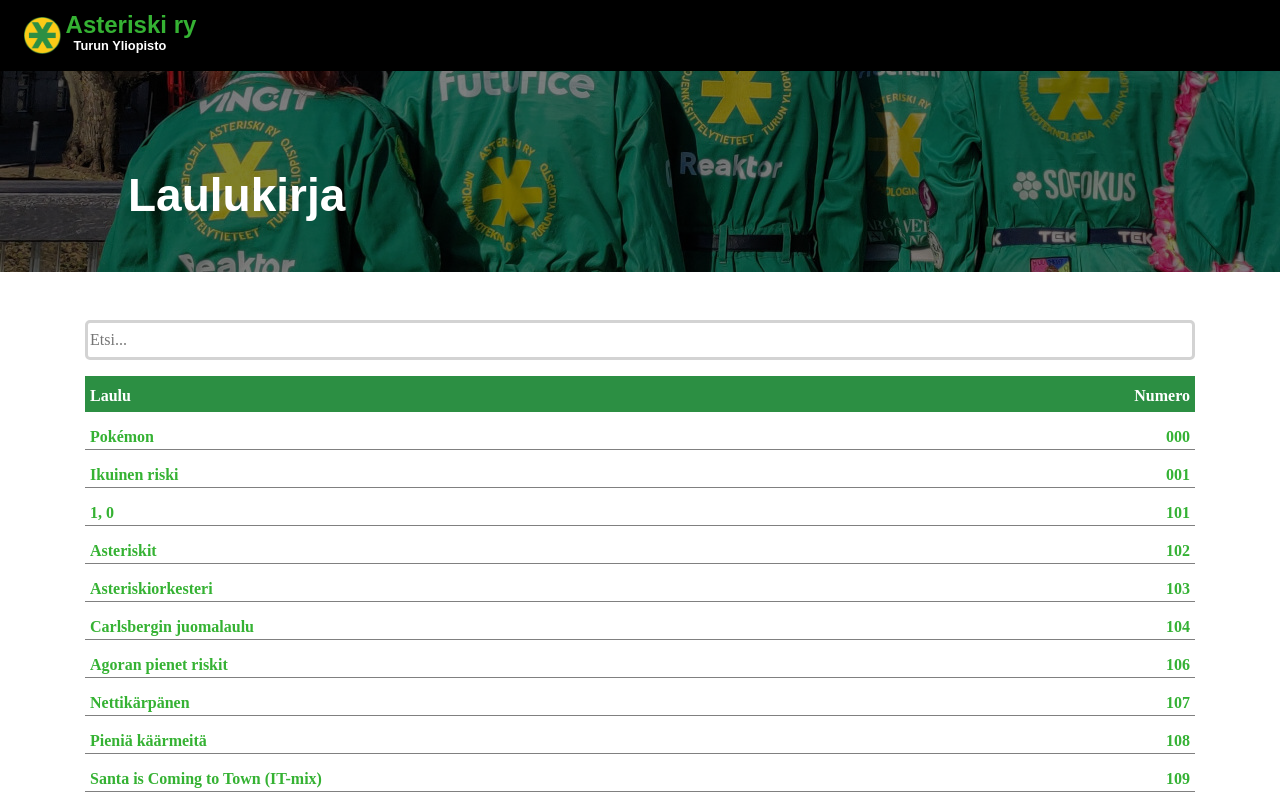
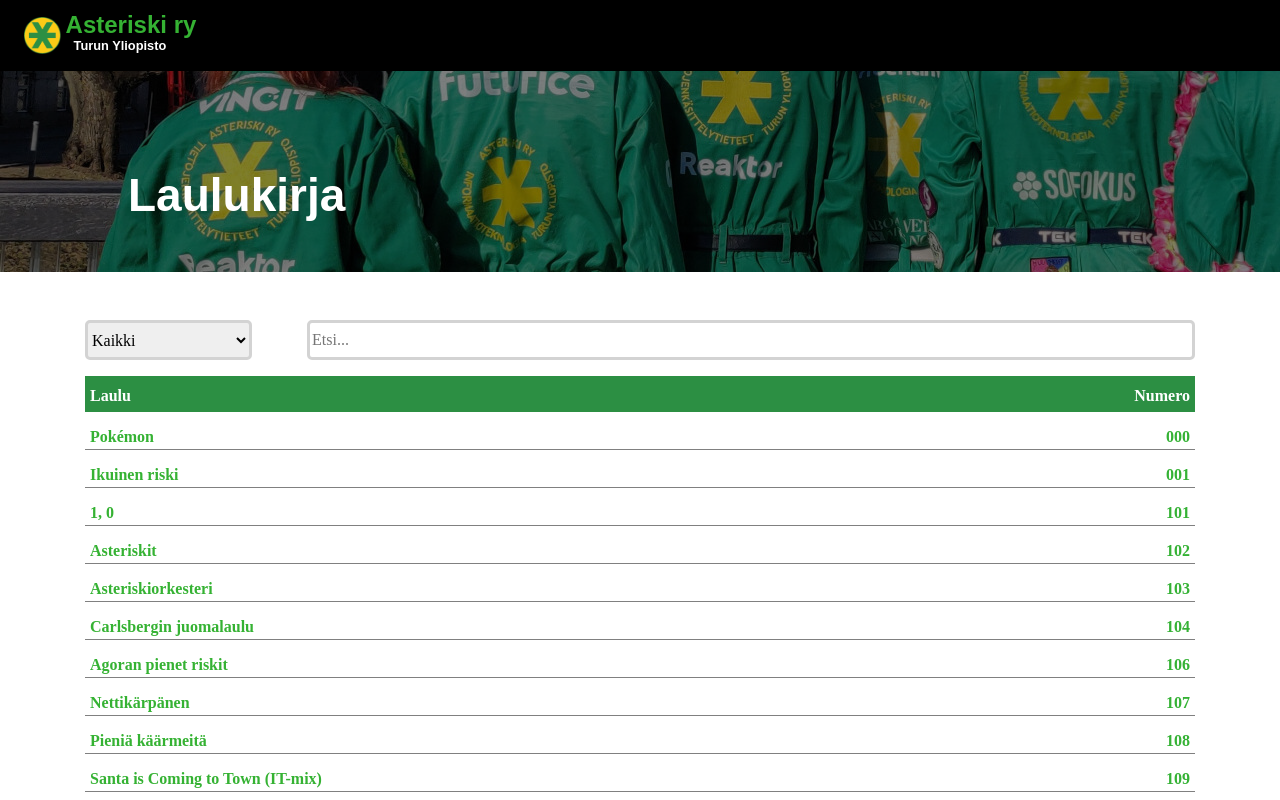
Before and after one commit to asteriskiry/e-laulukirja-frontend, a React (Create React App) app: page / in a window 1280 px wide. Shown: the top 800 px of the page. Built offline with nearby package versions, Linux system fonts and the light colour scheme.

Commit message:
Added song filtering by category

```diff
--- /dev/null
+++ b/public/kategoriat.json
@@ -0,0 +1,32 @@
+[{
+   "number": "1",
+   "category": "Riski"
+},
+{
+  "number": "2",
+  "category": "Juhlavat"
+},
+{
+  "number": "3",
+  "category": "Poksahtavat"
+},
+{
+  "number": "4",
+  "category": "Jouluisat"
+},
+{
+  "number": "5",
+  "category": "Sitsi"
+},
+{
+  "number": "6",
+  "category": "Vaaleanpunaiset"
+},
+{
+  "number": "7",
+  "category": "Humalaiset"
+},
+{
+  "number": "8",
+  "category": "Härskiintyneet ja häröt"
+}]
--- a/src/app.css
+++ b/src/app.css
@@ -135,11 +135,10 @@
 #song {
     margin-left: auto;
     margin-right: auto;
-
 }
 
 #search {
-    width: 100%;
+    width: 80%;
     border: 0.2em solid lightgray;
     border-radius: 5px;
     height: 2.5em;
@@ -188,5 +187,18 @@
     font-family: 'Poppins',sans-serif;
 }
 
+#filter-input {
+    width: 15%;
+    border: 0.2em solid lightgray;
+    border-radius: 5px;
+    height: 2.5em;
+}
+
+#filter-search-row {
+    display: flex;
+    flex-direction: row;
+    justify-content: space-between;
+}
+
 @import url('https://fonts.googleapis.com/css?family=Montserrat&display=swap');
 @import url('https://fonts.googleapis.com/css?family=Poppins&display=swap');
--- a/src/components/songlist/SonglistComponent.js
+++ b/src/components/songlist/SonglistComponent.js
@@ -8,16 +8,23 @@ class SonglistComponent extends Component {
     super(props);
     this.state = {
       songs: [],
+      categories: [],
       search: "",
-      sortBy: false
+      sortBy: false,
+      filter: "Kaikki"
     };
     this.handleChange = this.handleChange.bind(this)
+    this.handleFilter = this.handleFilter.bind(this)
   }
 
 //Hakukentän muutoksenkäsittely
   handleChange(event){
     this.setState({search: event.target.value})
 }
+
+  handleFilter(event){
+    this.setState({filter: event.target.value})
+  }
 
 songById(id){
   const song = this.state.songs.find(song => song.number === id)
@@ -33,10 +40,19 @@ sortSongs(songs){
   return sortedSongs
 }
 
+  filterSongs(){
+    let filtered = this.state.songs.filter(song => song.title.toLowerCase().includes(this.state.search.toLowerCase()) ||
+                                                   this.state.search.toLowerCase() === song.number.substring(0, this.state.search.length).toLowerCase())
+    if (this.state.filter !== "Kaikki"){
+      let categoryNumber = this.state.categories.find(category => category.category === this.state.filter).number
+      filtered = filtered.filter(song => song.number.substring(0,1) === categoryNumber)
+    }
+    return filtered
+  }
+
   render() {
     //Rajataan laululista haun perusteella
-    var filtered = this.state.songs.filter(song => song.title.toLowerCase().includes(this.state.search.toLowerCase())
-    || this.state.search.toLowerCase() === song.number.substring(0, this.state.search.length).toLowerCase())
+    var filtered = this.filterSongs()
     let songs = this.sortSongs(filtered)
 
     return (
@@ -44,7 +60,14 @@ sortSongs(songs){
           <div>
             <div id="songlist">
               <div id="songlist-container">
-                <div><div colSpan="2"><input id="search" placeholder="Etsi..." onChange={this.handleChange}></input></div></div>
+                <div id="filter-search-row">
+                  <select id="filter-input" value={this.state.filter} onChange={this.handleFilter}>
+                    <option>Kaikki</option>
+                    {this.state.categories.map((category) =>(
+                      <option key={category.number}>{category.category}</option>
+                  ))}</select>
+                  <input id="search" placeholder="Etsi..." onChange={this.handleChange}></input>
+                </div>
                 <div id="toprow"><div id="toprow-left" className="toprowcell" onClick={() => this.setState({sortBy : true})}>Laulu</div>
                   <div id="toprow-right" className="toprowcell" onClick={() => this.setState({sortBy : false })}>Numero</div>
                 </div>
@@ -69,12 +92,20 @@ sortSongs(songs){
         },
       });
 
+      let categories = await axios.get('/kategoriat.json', {
+        headers: {
+          'Content-Type': 'application/json',
+        },
+      });
+
       let songdata = songs.data
+      let categorydata = categories.data
       //Lajitellaan laulut numeron perusteella
       this.setState({
         ...this.state,
         ...{
           songs: songdata,
+          categories: categorydata
         },
       });
     } catch (e) {
```
